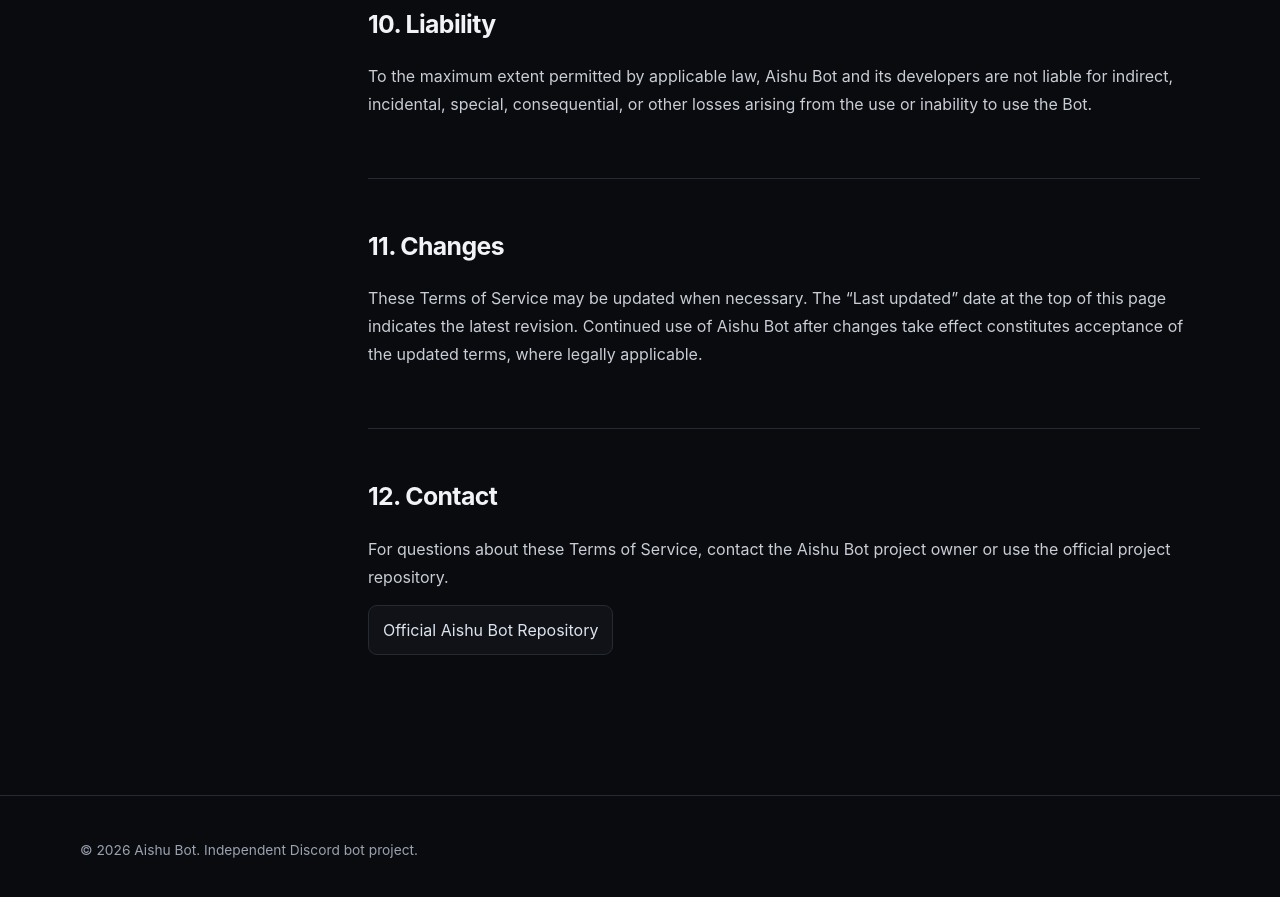
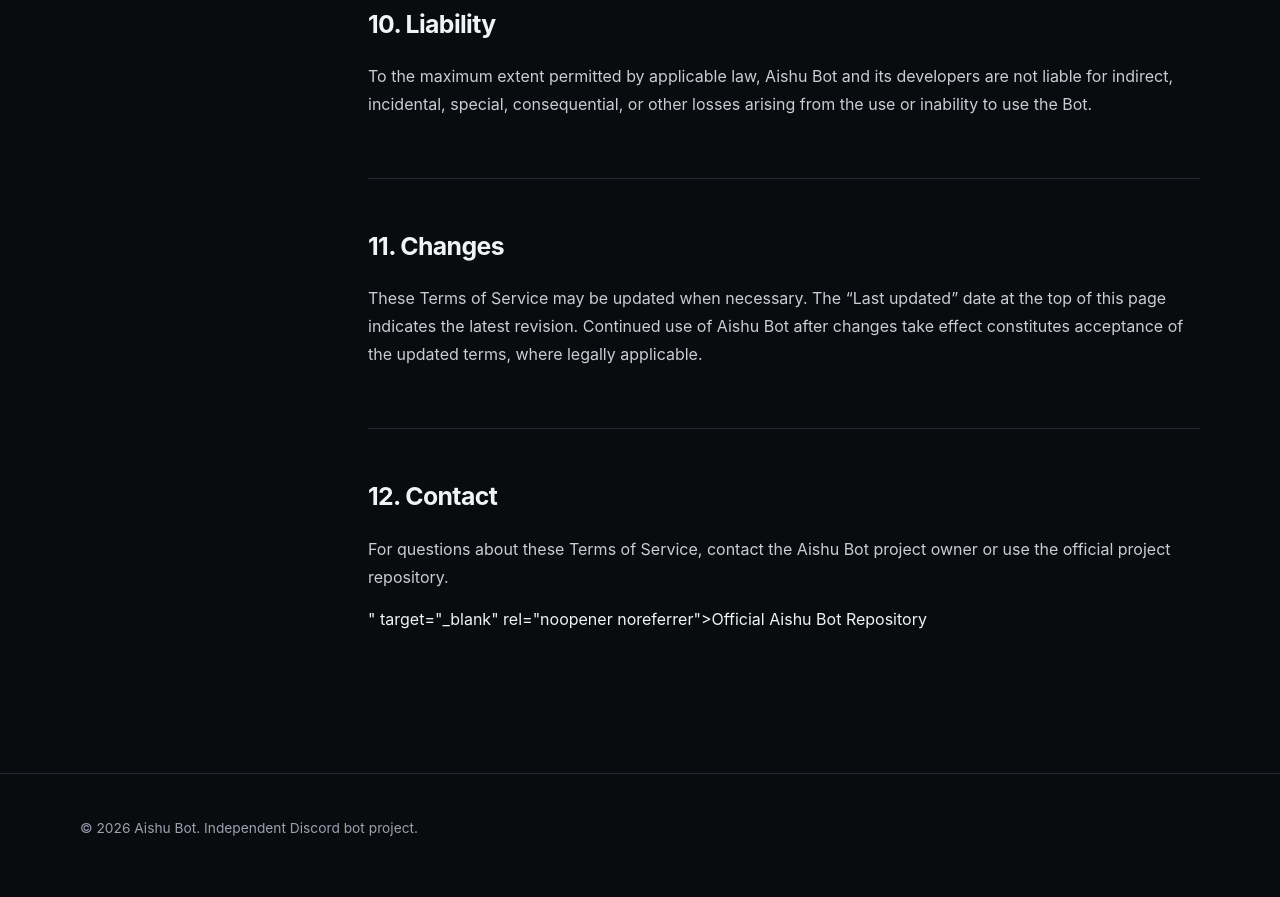
Before and after one commit to AishuT3nkai/Aishu-Terms-Of-Service-, a plain HTML site: page index.html in a window 1280 px wide. Shown: the part 3104-4001 px from the top of the page. Drawn offline with Linux system fonts and the light colour scheme.

Commit message:
Update index.html

```diff
--- a/index.html
+++ b/index.html
@@ -120,7 +120,7 @@
         <section id="contact" class="section">
           <h2>12. Contact</h2>
           <p>For questions about these Terms of Service, contact the Aishu Bot project owner or use the official project repository.</p>
-          <p><a class="button-link" href="https://github.com/AishuT3nkai/Aishu-Bot" target="_blank" rel="noopener noreferrer">Official Aishu Bot Repository</a></p>
+" target="_blank" rel="noopener noreferrer">Official Aishu Bot Repository</a></p>
         </section>
       </article>
     </div>
```
